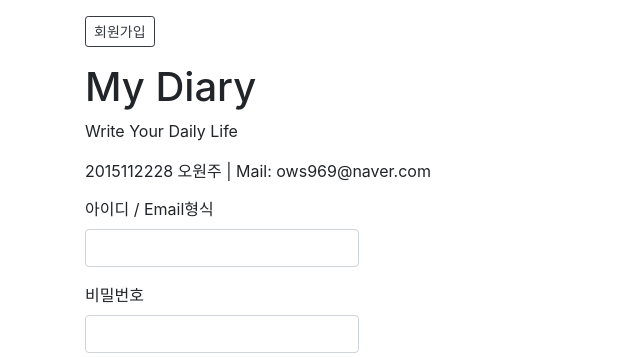
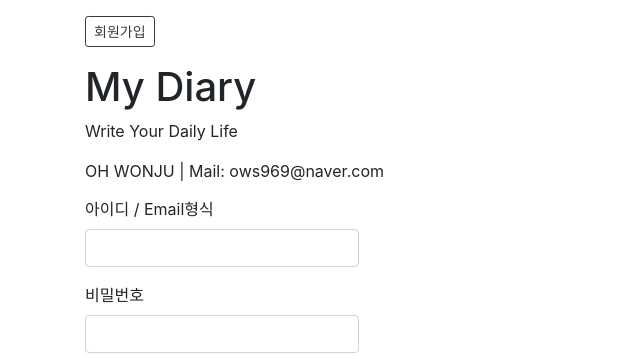
Before and after one commit to PancakeCookie/Flask-Diary, a Flask app: page /member/login in a window 1280 px wide. Shown: the top 357 px of the page, without its empty margins (0-640 px from the left). Run offline with Flask 2, Linux system fonts and the light colour scheme; parts of the project's set-up code (start-up, migrations or seed data) failed here and were passed over; some libraries are stand-ins or nearby versions.

Commit message:
UI 수정

```diff
--- a/MyDiary/main/templates/login.html
+++ b/MyDiary/main/templates/login.html
@@ -25,7 +25,7 @@
 </div>
 <div class="wrapper">
     <div id="topbar">
-        <div class="fl_left">2015112228 오원주 | Mail: ows969@naver.com</div>
+        <div class="fl_left">OH WONJU | Mail: ows969@naver.com</div>
         <br class="clear" />
     </div>
 </div>
```
